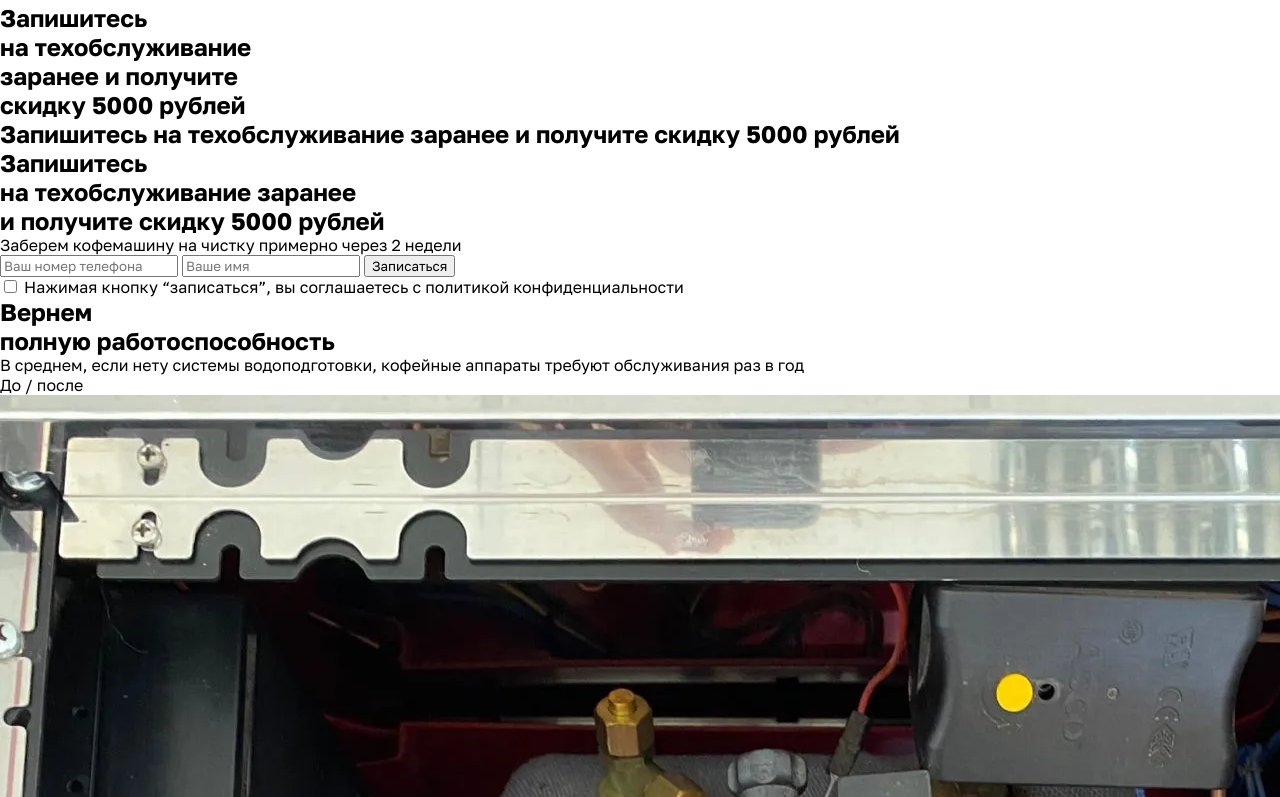
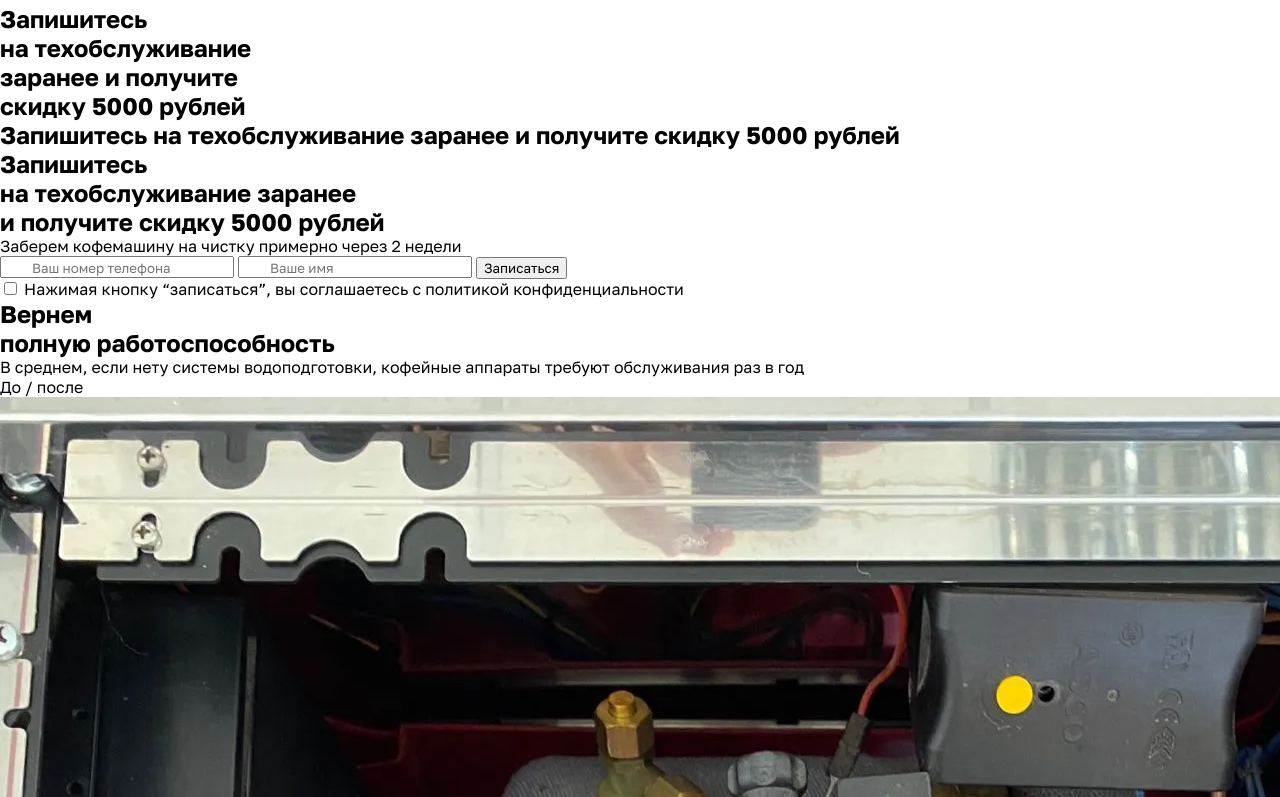
Before and after one commit to sumato-baka/Larriping, a website: page src/index.html in a window 1280 px wide. Shown: the part 2003-2800 px from the top of the page. Drawn offline with nearby package versions, Linux system fonts and the light colour scheme; files that its build step writes are made by us from their sources; files whose address does not match are found by name.

Commit message:
<input> style improvement.

```diff
--- a/src/assets/scss/common/order-form.scss
+++ b/src/assets/scss/common/order-form.scss
@@ -239,7 +239,6 @@
     border: none;
     border-radius: $border-radius;
     background-color: $white;
-    padding: 2px 0 0 30px;
     font-size: 16px;
 }
 
--- a/src/assets/scss/style.scss
+++ b/src/assets/scss/style.scss
@@ -87,7 +87,43 @@ input {
     &[type='checkbox'] {
         cursor: pointer;
     }
+
+    &[type='text'],
+    &[type='tel'] {
+        padding: 2px 30px 0 30px;
+    }
+
+    &.just-validate-error-field:not([type='checkbox']) {
+        box-shadow: inset 0 0 4px maroon;
+        //animation: horizontal-shaking 0.15s 1;
+    }
+
+    /*
+    @keyframes horizontal-shaking {
+        0% {
+            transform: translateX(0)
+        }
+
+        25% {
+            transform: translateX(5px)
+        }
+
+        50% {
+            transform: translateX(-5px)
+        }
+
+        75% {
+            transform: translateX(5px)
+        }
+
+        100% {
+            transform: translateX(0)
+        }
+    }
+        */
 }
+
+
 
 ul {
     margin: 0;
```
